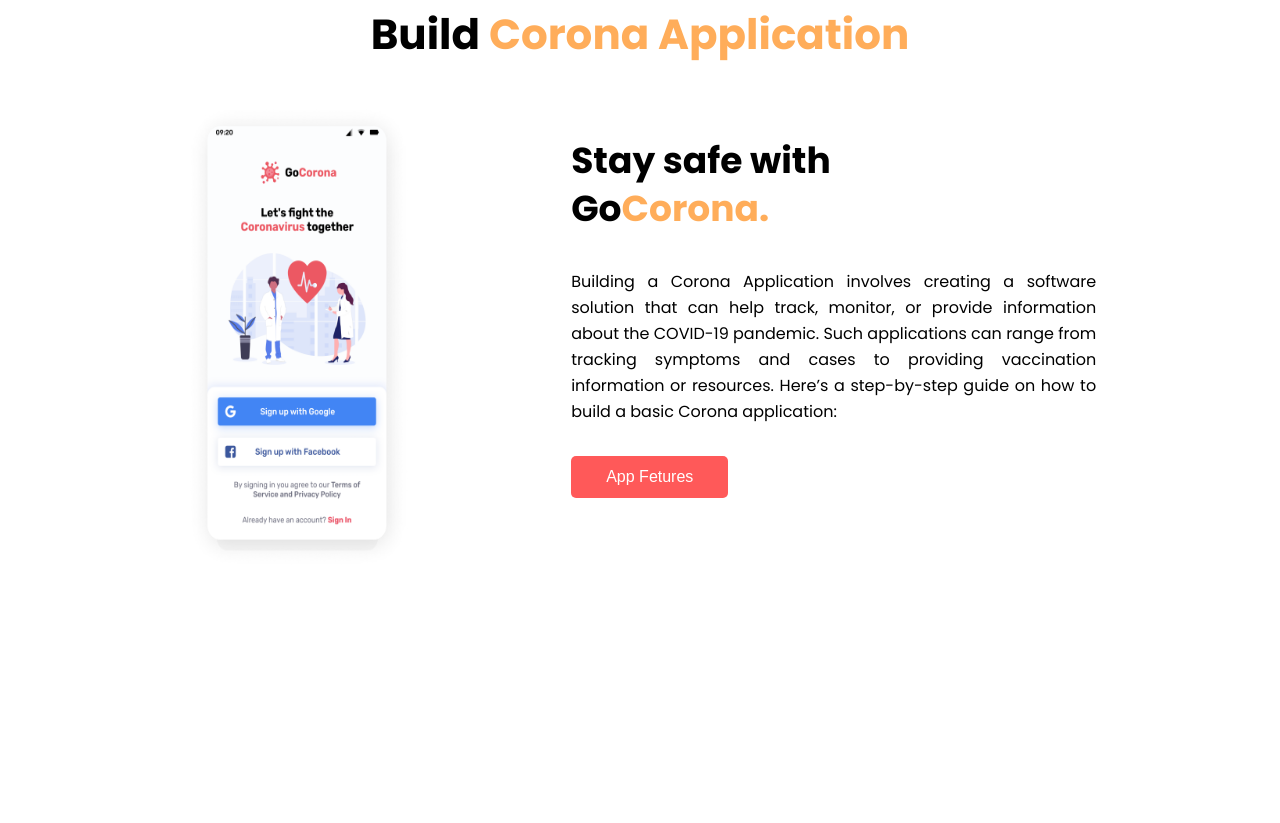
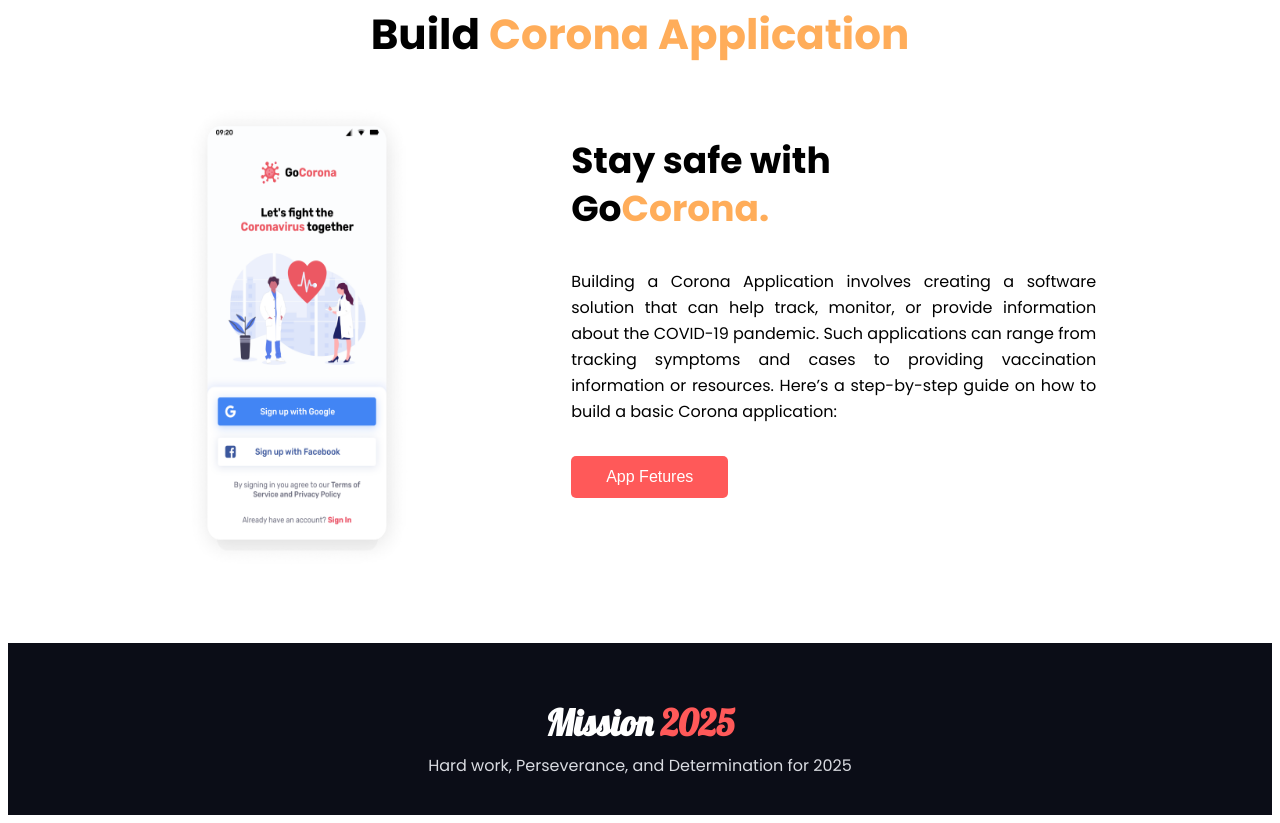
Before and after one commit to samiuzaman/Mission_2025, a plain HTML site: page index.html in a window 1280 px wide. Shown: the part 2440-3263 px from the top of the page. Before the commit the page ends 3091 px from the top, so only its background shows below. Drawn offline with Linux system fonts and the light colour scheme.

Commit message:
Footer Section Code

```diff
--- a/index.html
+++ b/index.html
@@ -157,5 +157,9 @@
       </section>
       <!-- Build Corona Application Section Code End Here -->
     </main>
+    <footer>
+      <h3>Mission <span>2025</span></h3>
+      <p>Hard work, Perseverance, and Determination for 2025</p>
+    </footer>
   </body>
 </html>
--- a/style/style.css
+++ b/style/style.css
@@ -166,3 +166,23 @@ header {
   text-align: justify;
 }
 /* Build Corona Application Section Code End Here */
+/* Footer section Code Start Here */
+footer {
+  width: 100%;
+  background-color: #0b0d17;
+  text-align: center;
+  padding: 20px 0;
+}
+footer h3 {
+  font-family: Lobster;
+  font-weight: 700;
+  color: #fff;
+  margin-bottom: -10px;
+}
+footer h3 span {
+  color: #ff5959;
+}
+footer p {
+  color: #D9DBE1;
+}
+/* Footer section Code End Here */
```
